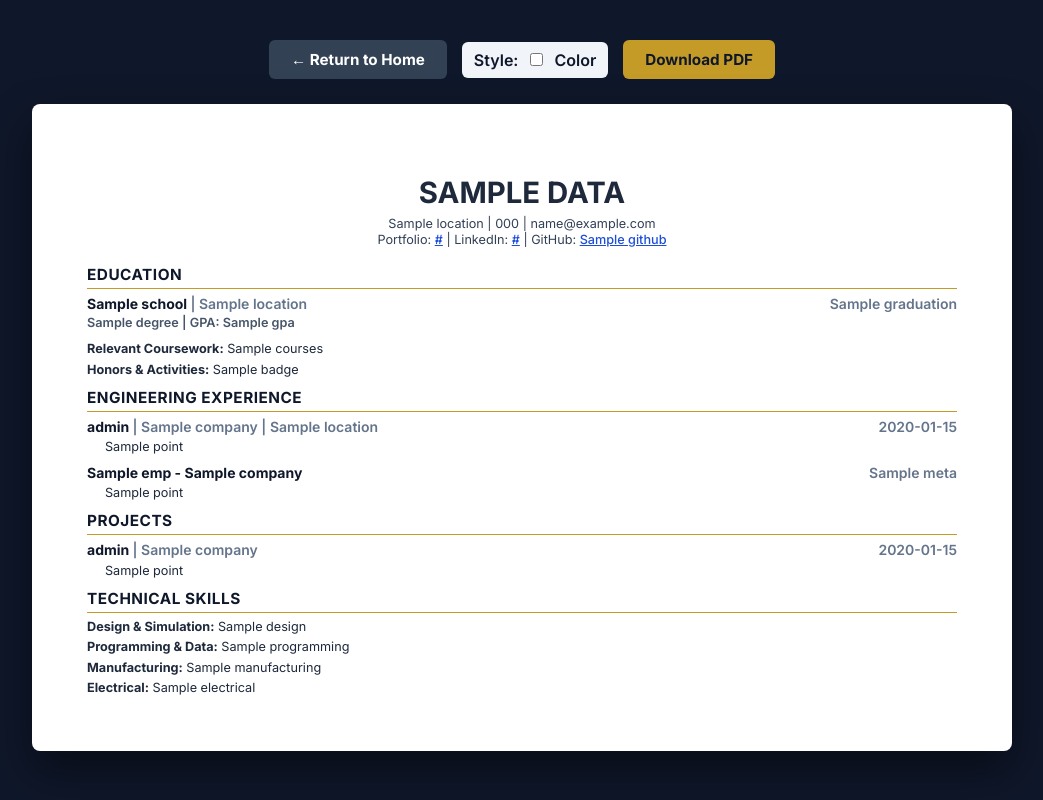
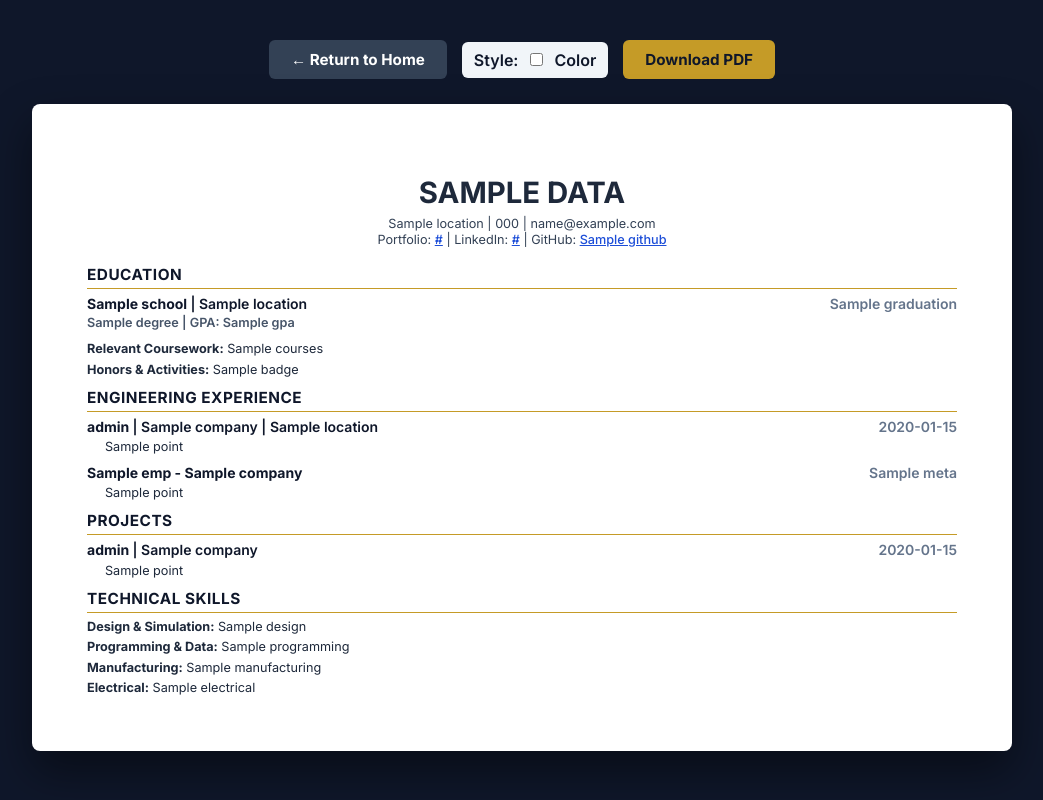
Before and after one commit to AndrewVoelkerding/AndrewVoelkerding, a Python web app: template templates/resume.html in a window 1280 px wide. Shown: the whole page, without its empty margins (118-1161 px from the left). Run offline with Jinja, Linux system fonts and the light colour scheme; the template is opened without the code that fills it: most values are stand-ins (such as "Sample title", 1, 10 or a date in 2020).

Commit message:
Update color styles in resume template

```diff
--- a/templates/resume.html
+++ b/templates/resume.html
@@ -195,8 +195,12 @@
            which is self-delimiting. */
         .inline-meta {
             font-size: 10.5pt;
-            color: #64748b;
+            color: #0F172A;
             font-weight: 600;
+        }
+
+        .bw .inline-meta {
+            color: #000000;
         }
 
         /* Dedicated education block to enforce strict spacing */
```
